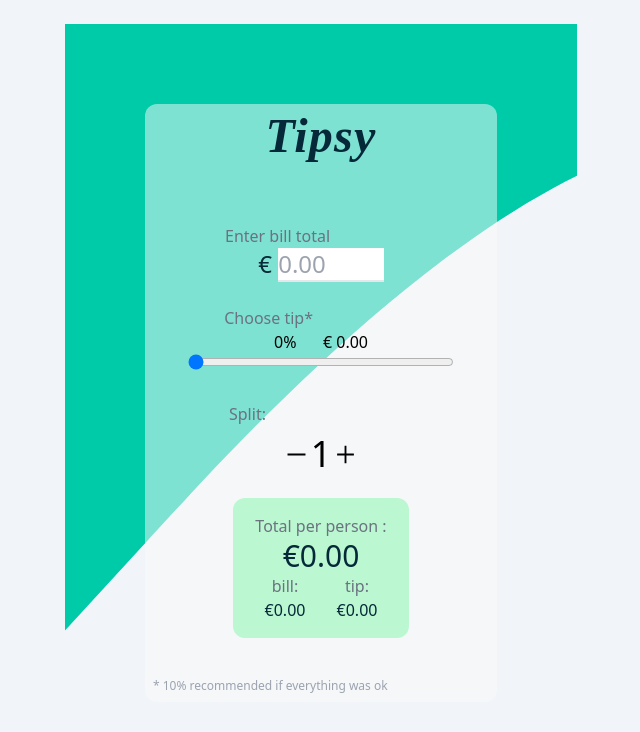
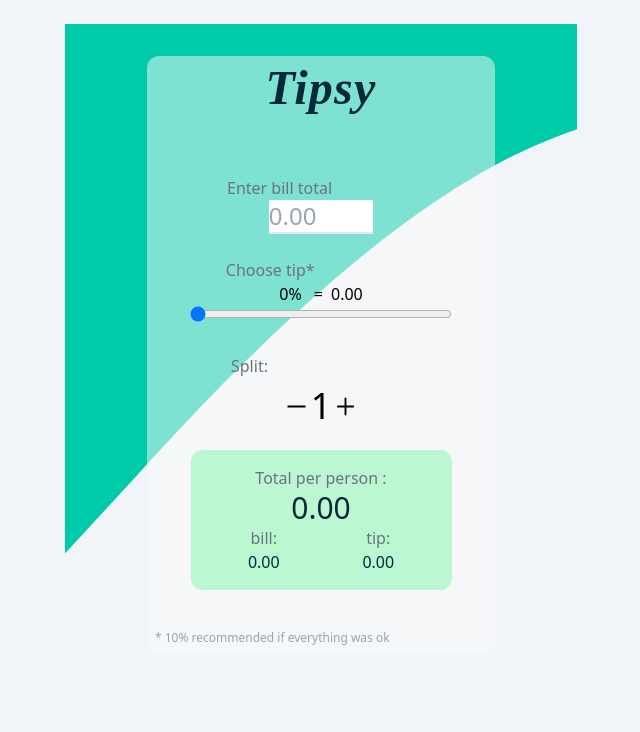
Before and after one commit to paulinahry/tip_calculator_pauhry, a React (Vite) app in the folder calc/: page / in a window 1280 px wide. Shown: the top 732 px of the page, without its empty margins (319-959 px from the left). Built offline with nearby package versions, Linux system fonts and the light colour scheme.

Commit message:
css changes

```diff
--- a/calc/src/App.jsx
+++ b/calc/src/App.jsx
@@ -25,7 +25,7 @@ function App() {
   function handleDecrement(){
     if(counter > 0){
       setCounter(counter-1)
-      console.log('minus');
+      console.log('minus')
     }else{
       setCounter(0)
     }
@@ -33,13 +33,13 @@ function App() {
 
   function handleIncrement(){
     setCounter(counter+1)
-    console.log('plus');
+    console.log('plus')
   }
 
 
 
   return (
-    <section className="App p-20 bg-[url('./assets/img/wave.svg')] bg-cover bg-no-repeat flex justify-center md:w-[60%] sm:w-[80%] lg:w-[40%] 2xl:w-[20%] mx-auto md:mt-6" >
+    <section className="App p-8 bg-[url('./assets/img/wave.svg')] bg-cover bg-no-repeat flex justify-center md:w-[60%] sm:w-[80%] lg:w-[40%] 2xl:w-[20%] mx-auto md:mt-6" >
 
 
     <div className=" flex justify-center flex-col md:mx-auto bg-neutral-50/50 rounded-xl" >
@@ -53,7 +53,7 @@ function App() {
           <span className='text-left ml-20'>Enter bill total </span>
           <div>
             <label htmlFor="billIpnut"
-            className='text-darky-green text-2xl'>€ </label>
+            className='text-darky-green text-2xl'></label>
             <input
             className=' w-[30%] border-b-2 outline-none text-2xl text-darky-green '
             type="number"
@@ -68,9 +68,10 @@ function App() {
         <section className='flex text-center justify-center flex-col p-2 m-4 w- mx-auto w-[80%]' >
           <span className=' text-gray-500 text-left ml-9'>Choose tip* </span>
 
-          <div>
+          <div className=' text-center'>
           <span>{tip}%</span>
-          <span className="ml-[10%]">€ {tipTotal.toFixed(2)}</span>
+          <span className='mx-2'> =</span>
+          <span >{tipTotal.toFixed(2)}</span>
           </div>
 
           <input type="range"
@@ -101,23 +102,23 @@ function App() {
 
 
         {/* RESULTS CALCULATIONS - GREEN BOX */}
-        <section className="bg-green-200 m-4 p-4 w-[50%] rounded-xl flex text-center justify-center  flex-col mx-auto text-darky-green">
+        <section className="bg-green-200 m-4 p-4 w-[75%] rounded-xl flex text-center justify-center  flex-col mx-auto text-darky-green">
 
           <div>
             <p className=' text-gray-500'>Total per person :</p>
-            <span className='text-3xl'>€{toPayProPerson.toFixed(2)}</span>
+            <span className='text-3xl'>{toPayProPerson.toFixed(2)}</span>
           </div>
 
 
           <div className='flex justify-around'>
             <div>
               <p className=' text-gray-500'>bill:</p>
-              <span>€{toPay.toFixed(2)}</span>
+              <span>{toPay.toFixed(2)}</span>
             </div>
 
             <div>
               <p className=' text-gray-500'>tip:</p>
-              <span>€{tipProPerson.toFixed(2)}</span>
+              <span>{tipProPerson.toFixed(2)}</span>
             </div>
           </div>
 
```
